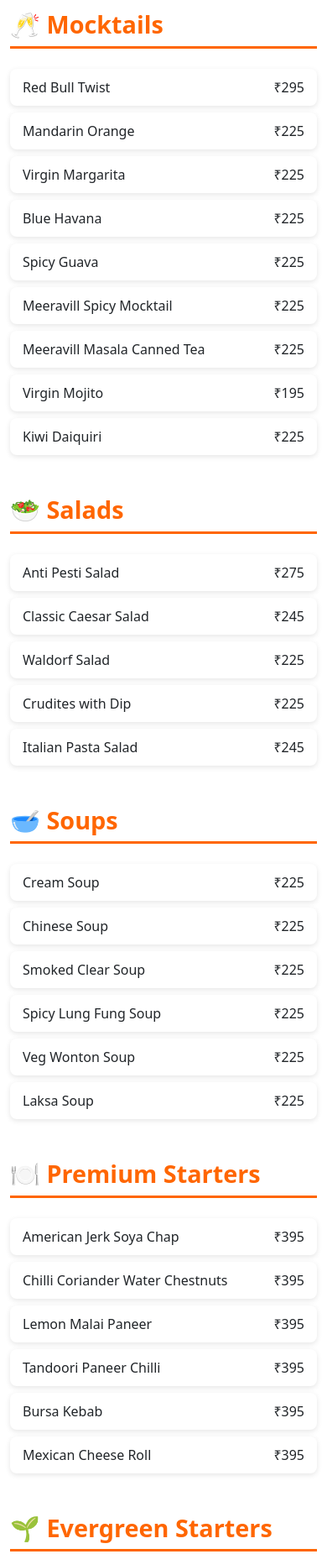
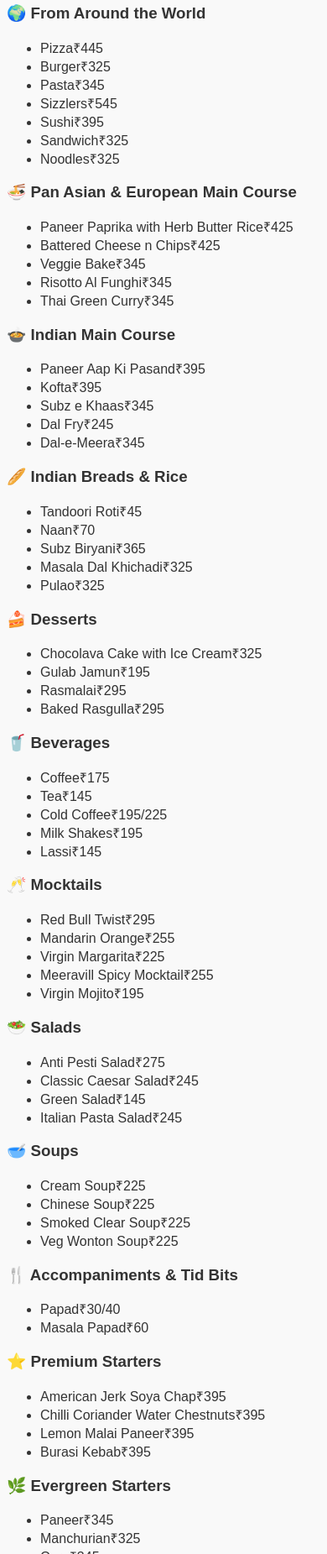
Before and after one commit to murphycillian123654-ux/hotel-meeravill-menu, a plain HTML site: page index.html in a window 390 px wide. Shown: the part 149-2000 px from the top of the page at 84% size. Drawn offline with nearby package versions, Linux system fonts and the light colour scheme.

Commit message:
Update index.html

```diff
--- a/index.html
+++ b/index.html
@@ -5,128 +5,161 @@
   <meta name="viewport" content="width=device-width, initial-scale=1.0">
   <title>Hotel Meeravill Menu</title>
   <link rel="stylesheet" href="style.css">
-  <!-- Bootstrap for styling -->
-  <link href="https://cdn.jsdelivr.net/npm/bootstrap@5.3.2/dist/css/bootstrap.min.css" rel="stylesheet">
-  <link href="https://fonts.googleapis.com/css2?family=Poppins:wght@400;600&display=swap" rel="stylesheet">
+  <!-- Google Fonts -->
+  <link href="https://fonts.googleapis.com/css2?family=Playfair+Display:wght@500;700&family=Open+Sans&display=swap" rel="stylesheet">
+  <!-- Favicon -->
+  <link rel="icon" type="image/png" href="logo.png">
 </head>
 <body>
-  <!-- Header -->
-  <header class="text-center py-4 bg-dark text-white shadow">
-    <h1 class="fw-bold">Hotel Meeravill</h1>
-    <p class="mb-0">Digital Menu</p>
+  <header>
+    <img src="logo.png" alt="Hotel Meeravill Logo" class="logo">
+    <h1>HOTEL MEERAVILL</h1>
+    <h2>Menu</h2>
   </header>
 
-  <!-- Main Menu Container -->
-  <div class="container my-5">
-    <!-- Mocktails -->
-    <section class="menu-section">
-      <h2 class="menu-title">🥂 Mocktails</h2>
-      <ul class="menu-list">
-        <li><span>Red Bull Twist</span><span>₹295</span></li>
-        <li><span>Mandarin Orange</span><span>₹225</span></li>
-        <li><span>Virgin Margarita</span><span>₹225</span></li>
-        <li><span>Blue Havana</span><span>₹225</span></li>
-        <li><span>Spicy Guava</span><span>₹225</span></li>
-        <li><span>Meeravill Spicy Mocktail</span><span>₹225</span></li>
-        <li><span>Meeravill Masala Canned Tea</span><span>₹225</span></li>
-        <li><span>Virgin Mojito</span><span>₹195</span></li>
-        <li><span>Kiwi Daiquiri</span><span>₹225</span></li>
+  <main>
+    <!-- From Around the World -->
+    <section>
+      <h3>🌍 From Around the World</h3>
+      <ul>
+        <li><span>Pizza</span><span>₹445</span></li>
+        <li><span>Burger</span><span>₹325</span></li>
+        <li><span>Pasta</span><span>₹345</span></li>
+        <li><span>Sizzlers</span><span>₹545</span></li>
+        <li><span>Sushi</span><span>₹395</span></li>
+        <li><span>Sandwich</span><span>₹325</span></li>
+        <li><span>Noodles</span><span>₹325</span></li>
       </ul>
     </section>
 
-    <!-- Salads -->
-    <section class="menu-section">
-      <h2 class="menu-title">🥗 Salads</h2>
-      <ul class="menu-list">
+    <!-- Pan Asian & European Main Course -->
+    <section>
+      <h3>🍜 Pan Asian & European Main Course</h3>
+      <ul>
+        <li><span>Paneer Paprika with Herb Butter Rice</span><span>₹425</span></li>
+        <li><span>Battered Cheese n Chips</span><span>₹425</span></li>
+        <li><span>Veggie Bake</span><span>₹345</span></li>
+        <li><span>Risotto Al Funghi</span><span>₹345</span></li>
+        <li><span>Thai Green Curry</span><span>₹345</span></li>
+      </ul>
+    </section>
+
+    <!-- Indian Main Course -->
+    <section>
+      <h3>🍲 Indian Main Course</h3>
+      <ul>
+        <li><span>Paneer Aap Ki Pasand</span><span>₹395</span></li>
+        <li><span>Kofta</span><span>₹395</span></li>
+        <li><span>Subz e Khaas</span><span>₹345</span></li>
+        <li><span>Dal Fry</span><span>₹245</span></li>
+        <li><span>Dal-e-Meera</span><span>₹345</span></li>
+      </ul>
+    </section>
+
+    <!-- Indian Breads & Rice -->
+    <section>
+      <h3>🥖 Indian Breads & Rice</h3>
+      <ul>
+        <li><span>Tandoori Roti</span><span>₹45</span></li>
+        <li><span>Naan</span><span>₹70</span></li>
+        <li><span>Subz Biryani</span><span>₹365</span></li>
+        <li><span>Masala Dal Khichadi</span><span>₹325</span></li>
+        <li><span>Pulao</span><span>₹325</span></li>
+      </ul>
+    </section>
+
+    <!-- Desserts -->
+    <section>
+      <h3>🍰 Desserts</h3>
+      <ul>
+        <li><span>Chocolava Cake with Ice Cream</span><span>₹325</span></li>
+        <li><span>Gulab Jamun</span><span>₹195</span></li>
+        <li><span>Rasmalai</span><span>₹295</span></li>
+        <li><span>Baked Rasgulla</span><span>₹295</span></li>
+      </ul>
+    </section>
+
+    <!-- Beverages -->
+    <section>
+      <h3>🥤 Beverages</h3>
+      <ul>
+        <li><span>Coffee</span><span>₹175</span></li>
+        <li><span>Tea</span><span>₹145</span></li>
+        <li><span>Cold Coffee</span><span>₹195/225</span></li>
+        <li><span>Milk Shakes</span><span>₹195</span></li>
+        <li><span>Lassi</span><span>₹145</span></li>
+      </ul>
+    </section>
+
+    <!-- Mocktails -->
+    <section>
+      <h3>🥂 Mocktails</h3>
+      <ul>
+        <li><span>Red Bull Twist</span><span>₹295</span></li>
+        <li><span>Mandarin Orange</span><span>₹255</span></li>
+        <li><span>Virgin Margarita</span><span>₹225</span></li>
+        <li><span>Meeravill Spicy Mocktail</span><span>₹255</span></li>
+        <li><span>Virgin Mojito</span><span>₹195</span></li>
+      </ul>
+    </section>
+
+    <!-- Salad -->
+    <section>
+      <h3>🥗 Salads</h3>
+      <ul>
         <li><span>Anti Pesti Salad</span><span>₹275</span></li>
         <li><span>Classic Caesar Salad</span><span>₹245</span></li>
-        <li><span>Waldorf Salad</span><span>₹225</span></li>
-        <li><span>Crudites with Dip</span><span>₹225</span></li>
+        <li><span>Green Salad</span><span>₹145</span></li>
         <li><span>Italian Pasta Salad</span><span>₹245</span></li>
       </ul>
     </section>
 
-    <!-- Soups -->
-    <section class="menu-section">
-      <h2 class="menu-title">🥣 Soups</h2>
-      <ul class="menu-list">
+    <!-- Soup -->
+    <section>
+      <h3>🥣 Soups</h3>
+      <ul>
         <li><span>Cream Soup</span><span>₹225</span></li>
         <li><span>Chinese Soup</span><span>₹225</span></li>
         <li><span>Smoked Clear Soup</span><span>₹225</span></li>
-        <li><span>Spicy Lung Fung Soup</span><span>₹225</span></li>
         <li><span>Veg Wonton Soup</span><span>₹225</span></li>
-        <li><span>Laksa Soup</span><span>₹225</span></li>
+      </ul>
+    </section>
+
+    <!-- Accompaniments & Tid Bits -->
+    <section>
+      <h3>🍴 Accompaniments & Tid Bits</h3>
+      <ul>
+        <li><span>Papad</span><span>₹30/40</span></li>
+        <li><span>Masala Papad</span><span>₹60</span></li>
       </ul>
     </section>
 
     <!-- Premium Starters -->
-    <section class="menu-section">
-      <h2 class="menu-title">🍽️ Premium Starters</h2>
-      <ul class="menu-list">
+    <section>
+      <h3>⭐ Premium Starters</h3>
+      <ul>
         <li><span>American Jerk Soya Chap</span><span>₹395</span></li>
         <li><span>Chilli Coriander Water Chestnuts</span><span>₹395</span></li>
         <li><span>Lemon Malai Paneer</span><span>₹395</span></li>
-        <li><span>Tandoori Paneer Chilli</span><span>₹395</span></li>
-        <li><span>Bursa Kebab</span><span>₹395</span></li>
-        <li><span>Mexican Cheese Roll</span><span>₹395</span></li>
+        <li><span>Burasi Kebab</span><span>₹395</span></li>
       </ul>
     </section>
 
     <!-- Evergreen Starters -->
-    <section class="menu-section">
-      <h2 class="menu-title">🌱 Evergreen Starters</h2>
-      <ul class="menu-list">
+    <section>
+      <h3>🌿 Evergreen Starters</h3>
+      <ul>
         <li><span>Paneer</span><span>₹345</span></li>
         <li><span>Manchurian</span><span>₹325</span></li>
-        <li><span>Corn</span><span>₹325</span></li>
+        <li><span>Corn</span><span>₹345</span></li>
         <li><span>Kebab</span><span>₹345</span></li>
         <li><span>Mushroom</span><span>₹325</span></li>
-        <li><span>Honey Chilli Potato</span><span>₹325</span></li>
       </ul>
     </section>
+  </main>
 
-    <!-- Indian Main Course -->
-    <section class="menu-section">
-      <h2 class="menu-title">🍛 Indian Main Course</h2>
-      <ul class="menu-list">
-        <li><span>Paneer Aap Ki Pasand</span><span>₹395</span></li>
-        <li><span>Kofta</span><span>₹395</span></li>
-        <li><span>Subz E Khaas</span><span>₹345</span></li>
-        <li><span>Lazeez Aloo</span><span>₹345</span></li>
-        <li><span>Chana Chatakedar</span><span>₹345</span></li>
-      </ul>
-    </section>
-
-    <!-- Desserts -->
-    <section class="menu-section">
-      <h2 class="menu-title">🍨 Desserts</h2>
-      <ul class="menu-list">
-        <li><span>Chocolava Cake</span><span>₹325</span></li>
-        <li><span>Sizzling Brownie</span><span>₹325</span></li>
-        <li><span>Rasmalai</span><span>₹295</span></li>
-        <li><span>Gulab Jamun</span><span>₹245</span></li>
-        <li><span>Baked Rasgulla</span><span>₹295</span></li>
-        <li><span>Sundae Ice Cream</span><span>₹295</span></li>
-      </ul>
-    </section>
-
-    <!-- Beverages -->
-    <section class="menu-section">
-      <h2 class="menu-title">🥤 Beverages</h2>
-      <ul class="menu-list">
-        <li><span>Coffee</span><span>₹175</span></li>
-        <li><span>Tea</span><span>₹145</span></li>
-        <li><span>Ice Tea</span><span>₹195</span></li>
-        <li><span>Cold Coffee</span><span>₹195</span></li>
-        <li><span>Caramel Cold Coffee</span><span>₹225</span></li>
-        <li><span>Milk Shakes</span><span>₹245</span></li>
-      </ul>
-    </section>
-  </div>
-
-  <!-- Footer -->
-  <footer class="text-center py-3 bg-dark text-white">
-    <p class="mb-0">© 2025 Hotel Meeravill | Crafted with ❤️</p>
+  <footer>
+    <p>© 2025 Hotel Meeravill</p>
   </footer>
 </body>
 </html>
```
